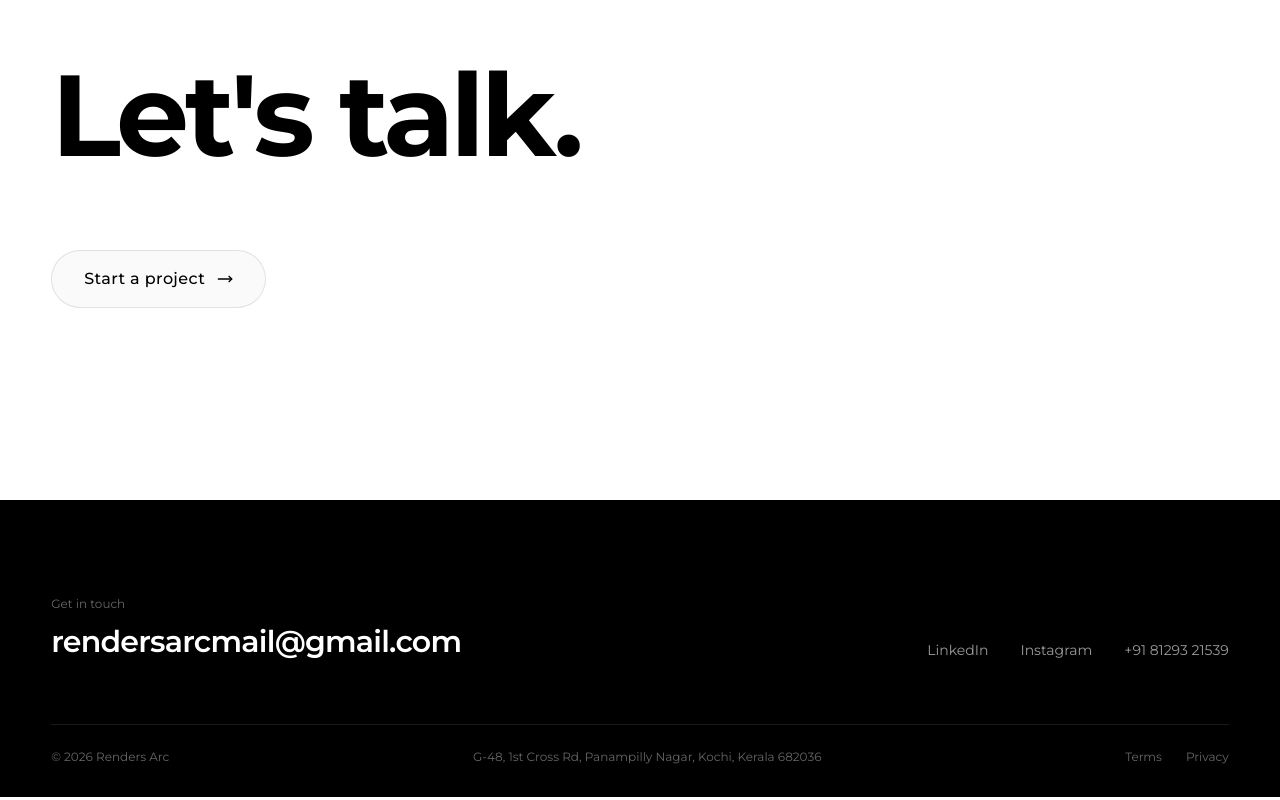
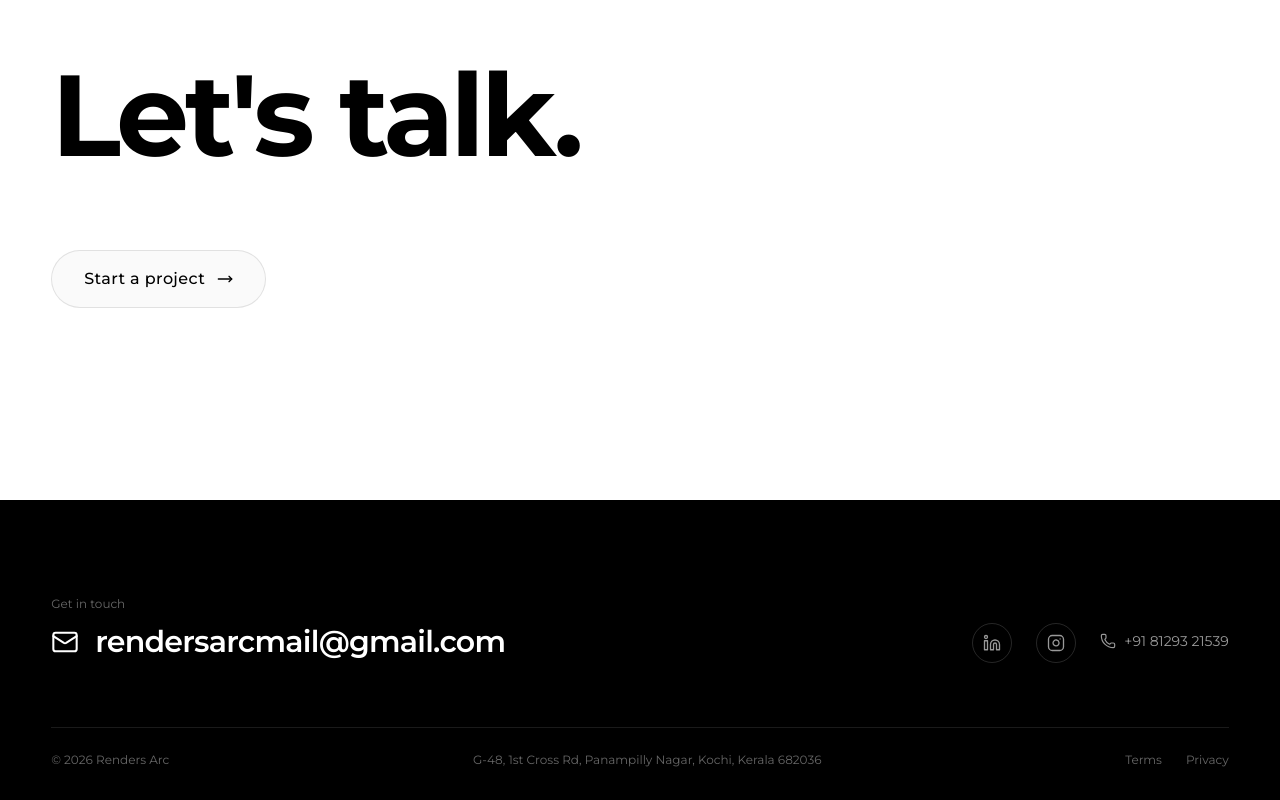
Before and after one commit to Rendersarc2026/Rendersarc, a Next.js app: page / in a window 1280 px wide. Shown: the part 4247-5047 px from the top of the page. Built offline with nearby package versions, Linux system fonts and the light colour scheme; no server answers.

Commit message:
Refactor code structure for improved readability and maintainability

```diff
--- a/src/app/components/Footer.tsx
+++ b/src/app/components/Footer.tsx
@@ -2,14 +2,16 @@
 
 import { motion } from 'motion/react';
 import Link from 'next/link';
+import { Instagram, Linkedin, Mail, Phone, type LucideIcon } from 'lucide-react';
 
 const EMAIL = 'rendersarcmail@gmail.com';
 
-const LINKS = [
-  { label: 'LinkedIn', href: 'https://www.linkedin.com/in/renders-arc-a701ba3b0/' },
-  { label: 'Instagram', href: 'https://www.instagram.com/rendersarc/' },
-  { label: '+91 81293 21539', href: 'tel:+918129321539' },
+const SOCIALS: { label: string; href: string; Icon: LucideIcon }[] = [
+  { label: 'LinkedIn', href: 'https://www.linkedin.com/in/renders-arc-a701ba3b0/', Icon: Linkedin },
+  { label: 'Instagram', href: 'https://www.instagram.com/rendersarc/', Icon: Instagram },
 ];
+
+const PHONE = { label: '+91 81293 21539', href: 'tel:+918129321539' };
 
 const LEGAL = [
   { href: '/terms', label: 'Terms' },
@@ -33,24 +35,36 @@ export function Footer() {
             <p className="text-xs text-white/40">Get in touch</p>
             <a
               href={`mailto:${EMAIL}`}
-              className="mt-3 block text-xl sm:text-3xl font-semibold tracking-tight transition-opacity duration-300 hover:opacity-50"
+              className="mt-3 inline-flex items-center gap-3 sm:gap-4 text-xl sm:text-3xl font-semibold tracking-tight transition-opacity duration-300 hover:opacity-50"
             >
+              <Mail strokeWidth={1.75} aria-hidden className="size-5 sm:size-7 shrink-0" />
               {EMAIL}
             </a>
           </div>
 
-          <ul className="flex flex-wrap gap-x-8 gap-y-2 text-sm text-white/60">
-            {LINKS.map((link) => (
-              <li key={link.label}>
+          <ul className="flex flex-wrap items-center gap-x-6 gap-y-3 text-sm text-white/60">
+            {SOCIALS.map(({ label, href, Icon }) => (
+              <li key={label}>
                 <a
-                  href={link.href}
-                  {...(link.href.startsWith('http') && { target: '_blank', rel: 'noopener noreferrer' })}
-                  className="hover:text-white transition-colors"
+                  href={href}
+                  target="_blank"
+                  rel="noopener noreferrer"
+                  aria-label={`${label} (opens in a new tab)`}
+                  className="grid size-10 place-items-center rounded-full border border-white/15 transition-colors duration-300 hover:border-white hover:text-white"
                 >
-                  {link.label}
+                  <Icon size={18} strokeWidth={1.75} aria-hidden />
                 </a>
               </li>
             ))}
+            <li>
+              <a
+                href={PHONE.href}
+                className="inline-flex items-center gap-2 transition-colors duration-300 hover:text-white"
+              >
+                <Phone size={16} strokeWidth={1.75} aria-hidden />
+                {PHONE.label}
+              </a>
+            </li>
           </ul>
         </div>
 
--- a/src/app/components/Navigation.tsx
+++ b/src/app/components/Navigation.tsx
@@ -83,8 +83,10 @@ export function Navigation({
       setScrolled(window.scrollY > 20);
       if (!navRef.current) return;
       setDark(isDarkBehind(navRef.current));
-      const media = overlay && document.querySelector('[data-nav-overlay]');
-      setOverMedia(Boolean(media) && media.getBoundingClientRect().bottom > navRef.current.offsetHeight);
+      const media = overlay ? document.querySelector('[data-nav-overlay]') : null;
+      setOverMedia(
+        media !== null && media.getBoundingClientRect().bottom > navRef.current.offsetHeight,
+      );
     };
     const schedule = () => {
       if (!frame) frame = requestAnimationFrame(update);
```
Also changed, not shown: 1 other file (tests, documents, lock files or other folders).
